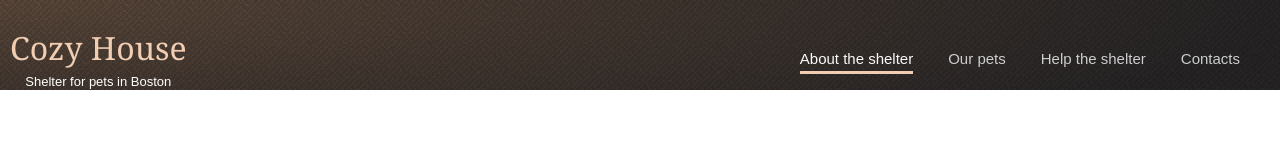
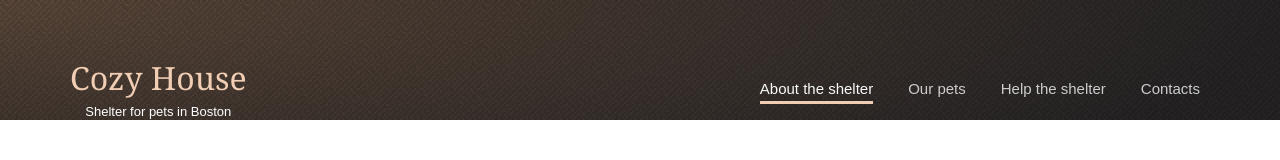
Before and after one commit to human-cylon/portfolio, a website: page Shelter/main/index.html in a window 1280 px wide. Drawn offline with Linux system fonts and the light colour scheme.

Commit message:
feat: create media queries for header padding

```diff
--- a/Shelter/main/_globals.scss
+++ b/Shelter/main/_globals.scss
@@ -2,6 +2,14 @@ body {
   margin: 0;
   padding: 0;
 }
+
+@media only screen and (min-width: 1200px) {
+  .section-container {
+    max-width: 1200px;
+    margin: auto;
+  }
+}
+
 
 .hide-for-desktop {
   @include breakpoint-up(medium) {
--- a/Shelter/main/_header.scss
+++ b/Shelter/main/_header.scss
@@ -1,6 +1,12 @@
 .header {
   padding-top: 30px;
   padding-left: 10px;
+  @media only screen and (min-width: 1280px){
+    padding-top: 60px;
+  }
+  @media only screen and (min-width: 768px){
+    padding-left: 30px;
+  }
   display: flex;
   justify-content: space-between;
   align-items: center;
@@ -58,7 +64,7 @@
   }
 }
 
-//menu icon: https://codepen.io/designcouch/pen/Atyop
+//close button: https://codepen.io/designcouch/pen/Atyop
 .hamburger-menu {
   width: 30px;
   height: 36px;
--- a/Shelter/main/_mixins.scss
+++ b/Shelter/main/_mixins.scss
@@ -1,5 +1,5 @@
 $breakpoints-up: ("small": "320px", "medium": "768px", "large": "1280px");
-$breakpoints-down: ("small": "319px", "medium": "767px", "large": "1279px");
+$breakpoints-down: ("small": "319.9px", "medium": "767.9px", "large": "1279.9px");
 
 @mixin breakpoint-up($size) {
   @media (min-width: map-get($breakpoints-up, $size)) {
--- a/Shelter/main/index.html
+++ b/Shelter/main/index.html
@@ -8,8 +8,8 @@
     <title>Cozy House | Animal Shelter</title>
   </head>
   <body>
-
     <section class="splash-screen">
+      <div class="section-container">
         <header class="header">
           <div class="header__logo">
             <h1 class="header__logo-title">Cozy House</h1>
@@ -29,6 +29,8 @@
             </ul>
           </nav>
         </header>
+      </div>
+
     </section>
 
     <section class="about"></section>
@@ -43,6 +45,7 @@
 
     <section class="footer"></section>
 
+
     <script src="../dist/main.js"></script>
   </body>
 </html>
```
Also changed, not shown: Shelter/main/style.css, 1 other file. Lines whose indentation alone changed are shown as unchanged.
